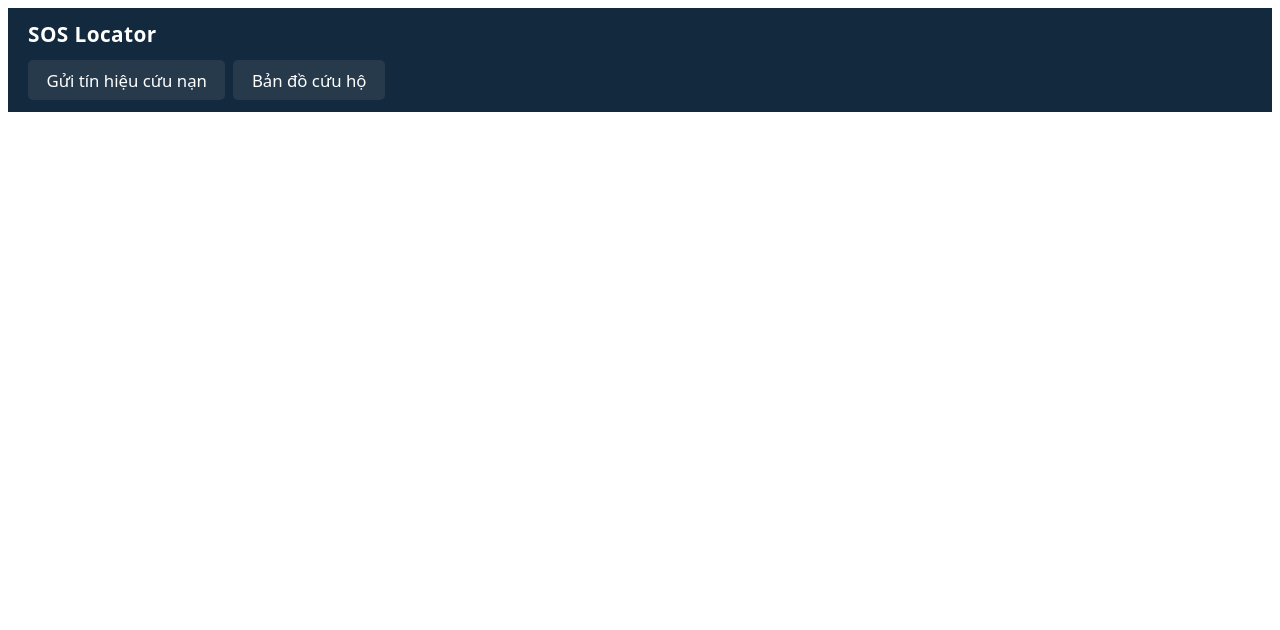
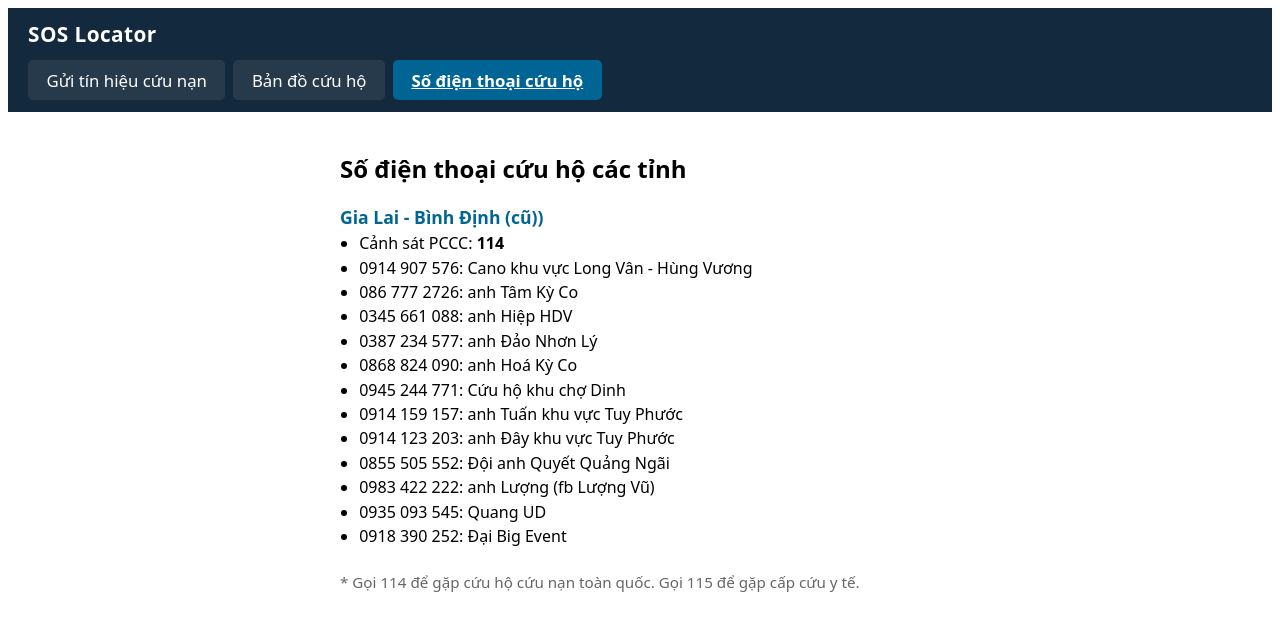
Before and after one commit to tintran-uit/sos-locator, a Vue app: page /hotline in a window 1280 px wide. Shown: the top 630 px of the page. Built offline with nearby package versions, Linux system fonts and the light colour scheme; no server answers.

Commit message:
feat: add hotline view and navigation link for rescue contacts

```diff
--- a/src/App.vue
+++ b/src/App.vue
@@ -5,6 +5,7 @@
       <nav>
         <RouterLink to="/report">Gửi tín hiệu cứu nạn</RouterLink>
         <RouterLink to="/rescue">Bản đồ cứu hộ</RouterLink>
+        <RouterLink to="/hotline">Số điện thoại cứu hộ</RouterLink>
       </nav>
     </header>
     <main>
--- a/src/router/index.js
+++ b/src/router/index.js
@@ -1,11 +1,13 @@
 import { createRouter, createWebHistory } from 'vue-router';
 import VictimReportView from '../views/VictimReportView.vue';
 import RescueMapView from '../views/RescueMapView.vue';
+import HotlineView from '../views/HotlineView.vue';
 
 const routes = [
   { path: '/', redirect: '/report' },
   { path: '/report', component: VictimReportView },
-  { path: '/rescue', component: RescueMapView }
+  { path: '/rescue', component: RescueMapView },
+  { path: '/hotline', component: HotlineView }
 ];
 
 const router = createRouter({
--- /dev/null
+++ b/src/views/HotlineView.vue
@@ -0,0 +1,39 @@
+<template>
+  <section class="hotline">
+    <h2>Số điện thoại cứu hộ các tỉnh</h2>
+    <div class="province-list">
+      <div class="province">
+        <h3>Gia Lai - Bình Định (cũ))</h3>
+        <ul>
+          <li>Cảnh sát PCCC: <b>114</b></li>
+          <li>0914 907 576: Cano khu vực Long Vân - Hùng Vương</li>
+          <li>086 777 2726: anh Tâm Kỳ Co</li>
+          <li>0345 661 088: anh Hiệp HDV</li>
+          <li>0387 234 577: anh Đảo Nhơn Lý</li>
+          <li>0868 824 090: anh Hoá Kỳ Co</li>
+          <li>0945 244 771: Cứu hộ khu chợ Dinh</li>
+          <li>0914 159 157: anh Tuấn khu vực Tuy Phước</li>
+          <li>0914 123 203: anh Đây khu vực Tuy Phước</li>
+          <li>0855 505 552: Đội anh Quyết Quảng Ngãi</li>
+          <li>0983 422 222: anh Lượng (fb Lượng Vũ)</li>
+          <li>0935 093 545: Quang UD</li>
+          <li>0918 390 252: Đại Big Event</li>
+        </ul>
+      </div>
+      <!-- Thêm các tỉnh khác tương tự nếu cần -->
+    </div>
+    <p class="note">* Gọi 114 để gặp cứu hộ cứu nạn toàn quốc. Gọi 115 để gặp cấp cứu y tế.</p>
+  </section>
+</template>
+
+<script setup>
+</script>
+
+<style scoped>
+.hotline { max-width: 600px; margin: 0 auto; }
+.province-list { display: flex; flex-direction: column; gap: 1.2rem; }
+.province h3 { margin: 0 0 0.2em 0; color: #006494; font-size: 1.1em; }
+.province ul { margin: 0; padding-left: 1.2em; }
+.province li { font-size: 1em; margin-bottom: 0.15em; }
+.note { margin-top: 1.5em; color: #666; font-size: 0.95em; }
+</style>
```
